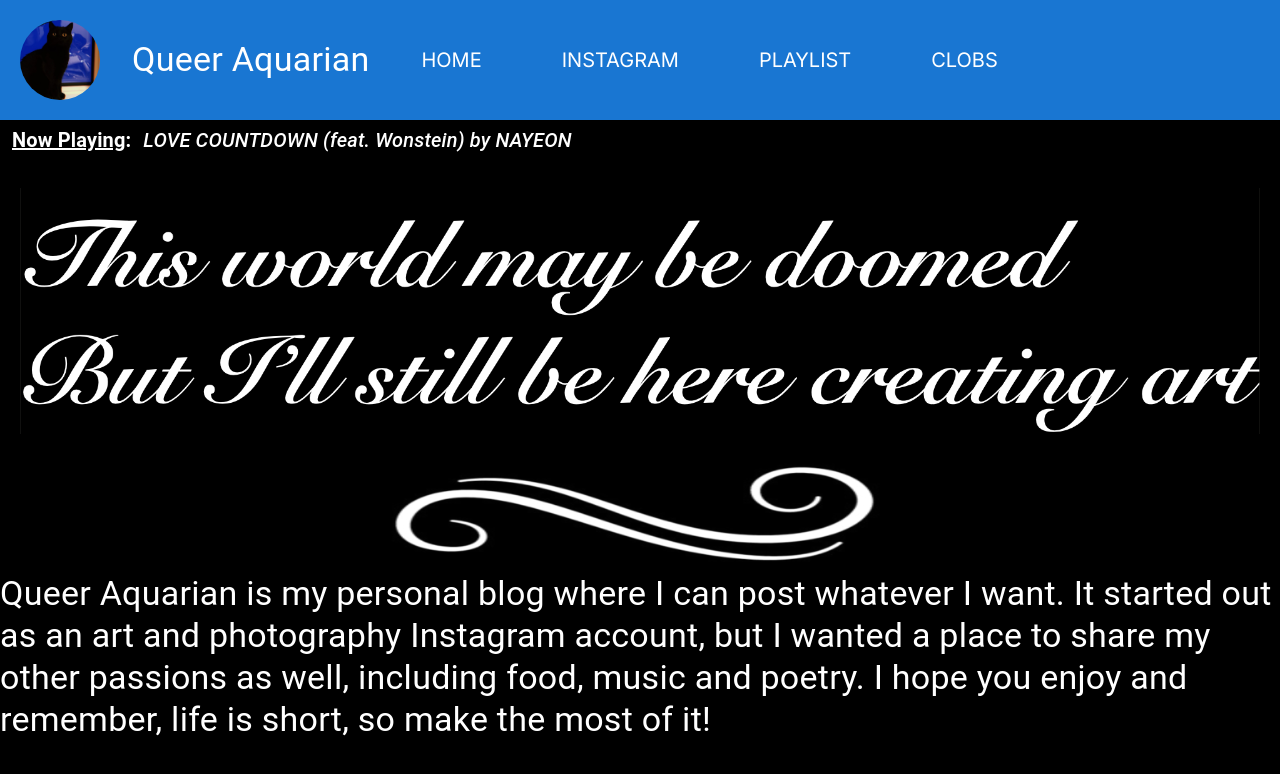
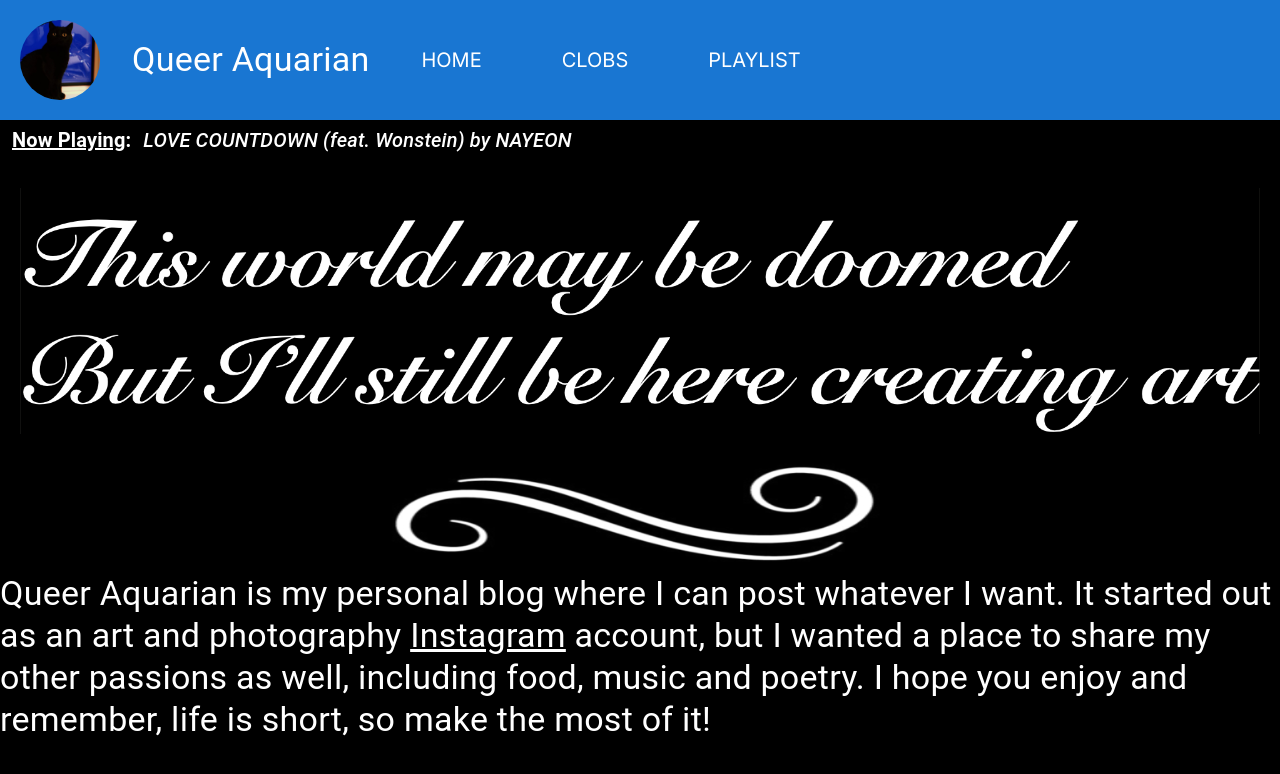
Before and after one commit to zacharylee97/queer-aquarian, a Next.js app: page / in a window 1280 px wide. Shown: the top 774 px of the page. Built offline with nearby package versions, Linux system fonts and the light colour scheme.

Commit message:
Removed Instagram page

```diff
--- a/app/components/header.tsx
+++ b/app/components/header.tsx
@@ -65,10 +65,10 @@ export default function Header() {
               home
             </Link>
             <Link
-              href="/instagram"
+              href="/clobs"
               className="flex items-center m-10 text-xl uppercase"
             >
-              instagram
+              clobs
             </Link>
             <Link
               href="/playlist"
@@ -76,12 +76,6 @@ export default function Header() {
             >
               playlist
             </Link>
-            <Link
-              href="/clobs"
-              className="flex items-center m-10 text-xl uppercase"
-            >
-              clobs
-            </Link>
           </Box>
         </Toolbar>
       </AppBar>
--- a/app/components/mobile-drawer.tsx
+++ b/app/components/mobile-drawer.tsx
@@ -25,10 +25,10 @@ export default function MobileDrawer({
           home
         </Link>
         <Link
-          href="/instagram"
+          href="/clobs"
           className="flex items-center m-10 text-xl uppercase"
         >
-          instagram
+          clobs
         </Link>
         <Link
           href="/playlist"
@@ -36,12 +36,6 @@ export default function MobileDrawer({
         >
           playlist
         </Link>
-        <Link
-          href="/clobs"
-          className="flex items-center m-10 text-xl uppercase"
-        >
-          clobs
-        </Link>
       </Box>
     </Drawer>
   );
--- a/app/instagram/page.tsx
+++ /dev/null
@@ -1,26 +0,0 @@
-import { Box, Typography } from "@mui/material";
-import Header from "../components/header";
-import InstagramFeed from "../components/instagram-feed";
-
-export default function Home() {
-  return (
-    <main className="min-h-screen w-screen">
-      <Header></Header>
-      <Box className="flex flex-col mt-28">
-        <Box className="m-10 mb-3">
-          <Typography variant="h3">
-            Instagram
-          </Typography>
-          <Typography className="mt-3" variant="h5">
-            <a href="https://www.instagram.com/queer_aquarian">
-              <u>
-                https://www.instagram.com/queer_aquarian
-              </u>
-            </a>
-          </Typography>
-        </Box>
-        <InstagramFeed></InstagramFeed>
-      </Box>
-    </main>
-  );
-}
--- a/app/page.tsx
+++ b/app/page.tsx
@@ -30,9 +30,15 @@ export default function Home() {
         />
         <Typography className="mt-10 mx-20" variant="h4">
           Queer Aquarian is my personal blog where I can post whatever I want.
-          It started out as an art and photography Instagram account, but I wanted
-          a place to share my other passions as well, including food, music and
-          poetry. I hope you enjoy and remember, life is short, so make the most of it!
+          It started out as an art and photography{" "}
+          <a href="https://www.instagram.com/queer_aquarian">
+            <u>
+              Instagram
+            </u>
+          </a>
+          {" "}account, but I wanted a place to share my other passions as well, including
+          food, music and poetry. I hope you enjoy and remember, life is short, so
+          make the most of it!
         </Typography>
       </Box>
     </main>
```
